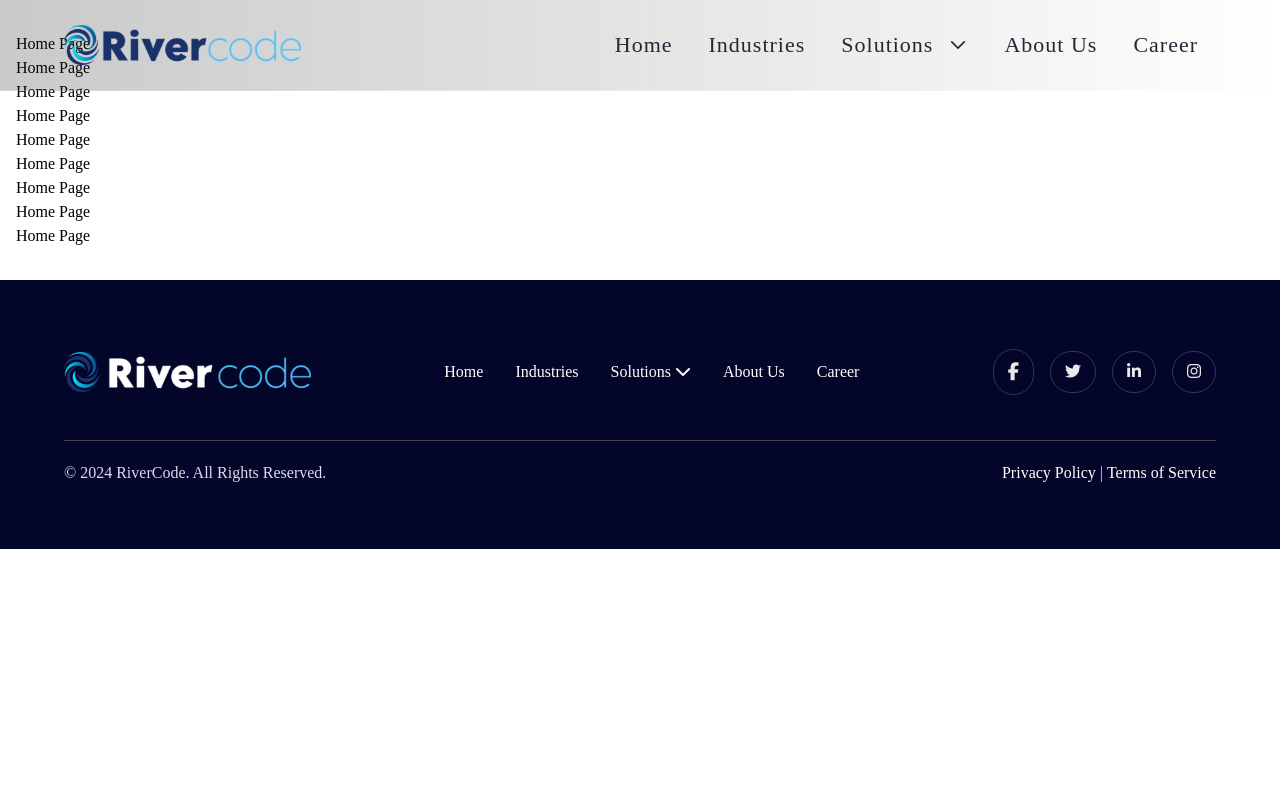
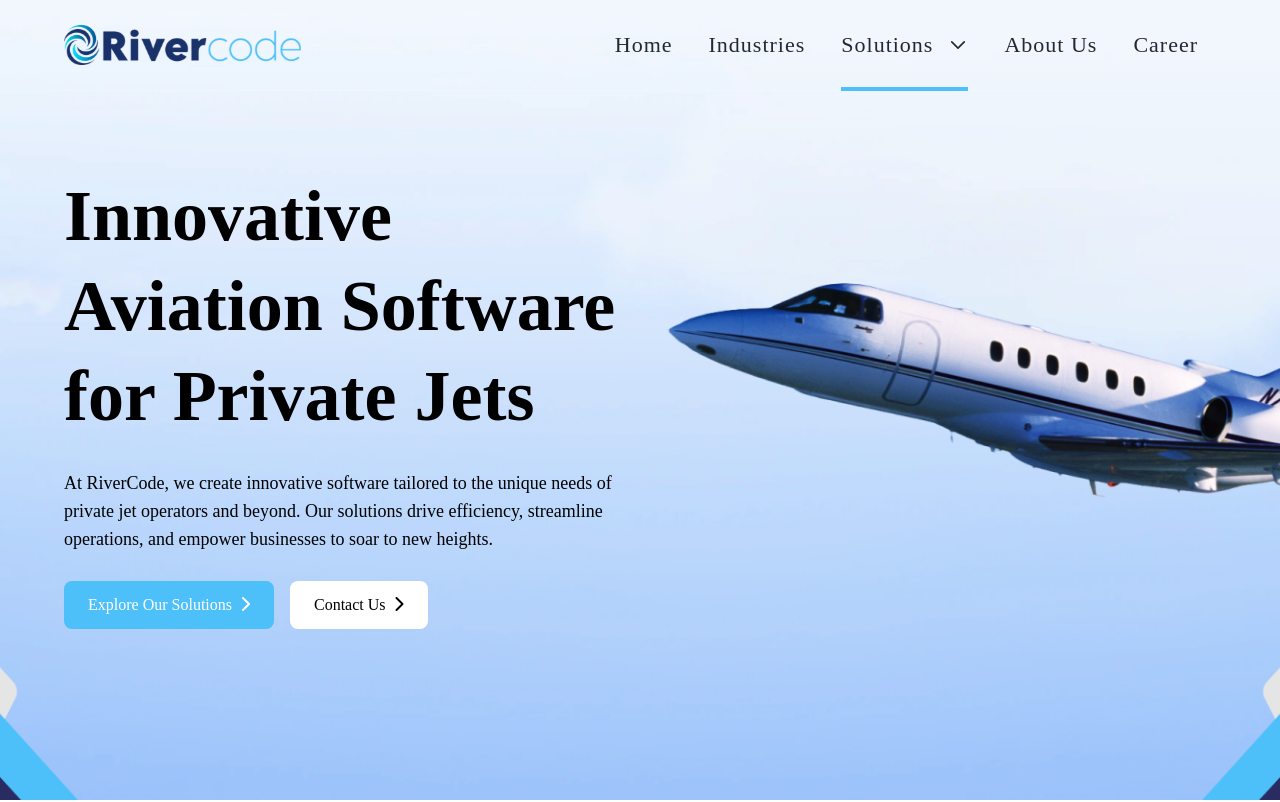
Before and after one commit to ma-foyez/rivercode, a React (Vite) app in the folder apps/frontend/: page / in a window 1280 px wide. Shown: the top 802 px of the page. Built offline with nearby package versions, Linux system fonts and the light colour scheme.

Commit message:
scroll to top add

```diff
--- a/apps/frontend/src/components/features/header/index.tsx
+++ b/apps/frontend/src/components/features/header/index.tsx
@@ -1,212 +1,140 @@
-
 import { useEffect, useState } from 'react';
-import MainLoader from '../../elements/loader/MainLoader';
 import { NavLink } from 'react-router-dom';
 import { navData } from '../../../utils/data/nav_data';
 import logo from '../../../assets/images/logo.svg';
 
 const Header = () => {
-
-    const [windowWidth, setWindowWidth] = useState(typeof window !== 'undefined' ? window.innerWidth : 0);
-    const [isToggle, setIsToggle] = useState<boolean>(false)
-    const [collapseNavbar, setCollapseNavbar] = useState<boolean>(false)
-    const [toggleSubmenu, setToggleSubmenu] = useState<boolean>(false);
-    const [isHoverMenu, setIsHoverMenu] = useState<boolean>(false);
-    const [menuID, setMenuID] = useState<number>(0);
-    const [isHoverActive, setIsHoverActive] = useState<boolean>(false)
-
-    // const isActive = (path: string) => {
-    //     // Extract the first segment of the path
-    //     const firstSegment = router.asPath.split('/')[1];
-    //     // Check if it matches the link property of the menu item
-    //     return `/${firstSegment}` === path;
-    // };
+    const [windowWidth, setWindowWidth] = useState(window.innerWidth);
+    const [isToggle, setIsToggle] = useState(false);
+    const [collapseNavbar, setCollapseNavbar] = useState(false);
+    const [toggleSubmenu, setToggleSubmenu] = useState(false);
+    const [isHoverMenu, setIsHoverMenu] = useState(false);
+    const [menuID, setMenuID] = useState(0);
 
     useEffect(() => {
-        const handleResize = () => {
-            setWindowWidth(typeof window !== 'undefined' ? window.innerWidth : 0);
-        };
+        const handleResize = () => setWindowWidth(window.innerWidth);
+        const handleScroll = () => setIsToggle(window.scrollY >= 90);
 
-        if (typeof window !== 'undefined') {
         window.addEventListener('resize', handleResize);
-        }
+        window.addEventListener('scroll', handleScroll);
 
         return () => {
-            if (typeof window !== 'undefined') {
             window.removeEventListener('resize', handleResize);
-            }
+            window.removeEventListener('scroll', handleScroll);
         };
     }, []);
 
-    const scrollMenu = () => {
-        if (typeof window !== 'undefined' && window.scrollY >= 90) {
-            setIsToggle(true);
-        } else {
-            setIsToggle(false);
-        }
-    };
-
-    // Add an event listener for scroll
-    useEffect(() => {
-        if (typeof window !== 'undefined') {
-            window.addEventListener('scroll', scrollMenu);
-        }
-
-        return () => {
-            if (typeof window !== 'undefined') {
-                window.removeEventListener('scroll', scrollMenu);
-            }
-        };
-    }, []);
-
-    const handleToggleSubmenu = (id: number) => {
+    const handleToggleSubmenu = (id) => {
         if (windowWidth < 991) {
             setToggleSubmenu(!toggleSubmenu);
             setMenuID(id);
         }
-    }
-
-    // if (isLoading) {
-    //     return (
-    //         <MainLoader />
-    //     )
-    // }
-
+    };
 
     return (
-        <>
-            <header className={`relative lg:absolute bg-green header-section ${isToggle === true ? 'sticky' : ''} ${isHoverMenu ? 'bg-white' : 'lg:bg-transparent'}`}>
+        <header className={`relative lg:absolute header-section ${isToggle ? 'sticky' : ''} ${isHoverMenu ? 'bg-white' : 'lg:bg-transparent'}`}>
             <div className="sl-container">
                 <div className="header-area">
                     <div className="header-logo">
-                            <NavLink to={`/`}>
-                                <img
-                                    src={logo}
-                                    alt='myInsight.ai'
-                                    height={200}
-                                    width={200}
-                                    className='w-24 lg:w-auto'
-                                />
+                        <NavLink to="/">
+                            <img src={logo} alt='myInsight.ai' className='w-24 lg:w-auto' />
                         </NavLink>
                     </div>
                     <div className='block lg:hidden'>
-
                         <button onClick={() => setCollapseNavbar(!collapseNavbar)}>
-                                {
-                                    toggleSubmenu ?
+                            {collapseNavbar ? (
                                 <svg xmlns="http://www.w3.org/2000/svg" width="24" height="24" viewBox="0 0 24 24" fill="none">
                                     <path d="M6 18L18 6M6 6L18 18" stroke="white" strokeWidth="1.5" strokeLinecap="round" strokeLinejoin="round" />
-                                        </svg> :
+                                </svg>
+                            ) : (
                                 <svg xmlns="http://www.w3.org/2000/svg" width="24" height="24" viewBox="0 0 24 24" fill="none">
                                     <path d="M3 4H21V6H3V4ZM9 11H21V13H9V11ZM3 18H21V20H3V18Z" fill="white" />
                                 </svg>
-                                }
+                            )}
                         </button>
                     </div>
-                        <div className={`main-menu ${toggleSubmenu === true && 'show-menu'}`}>
+                    <nav className={`main-menu ${collapseNavbar ? 'show-menu' : ''}`}>
                         <div className="mobile-logo-area lg:hidden block bg-green">
                             <div className="px-5 py-3 flex justify-between items-center">
-                                    <NavLink href={`/`}>
-                                        <img
-                                            src={logo}
-                                            alt='myInsight.ai'
-                                            height={200}
-                                            width={200}
-                                            className='w-32'
-                                        />
+                                <NavLink to="/">
+                                    <img src={logo} alt='myInsight.ai' className='w-32' />
                                 </NavLink>
-                                    <div className="menu-close-btn" onClick={() => setCollapseNavbar(!collapseNavbar)}>
+                                <button className="menu-close-btn" onClick={() => setCollapseNavbar(!collapseNavbar)}>
                                     <svg xmlns="http://www.w3.org/2000/svg" width="24" height="24" viewBox="0 0 24 24" fill="none">
                                         <path d="M6 18L18 6M6 6L18 18" stroke="white" strokeWidth="1.5" strokeLinecap="round" strokeLinejoin="round" />
                                     </svg>
-                                    </div>
+                                </button>
                             </div>
                         </div>
                         <ul className="menu-list">
-                                {
-                                    navData && navData.length > 0 && navData.map((nav, idx: number) => (
+                            {navData.map((nav, idx) => (
                                 <li key={idx} className="menu-item" onClick={() => handleToggleSubmenu(idx)} onMouseEnter={() => setIsHoverMenu(true)} onMouseLeave={() => setIsHoverMenu(false)}>
-
-                                            {
-                                                nav.subMenu && nav.subMenu.length > 0 ?
+                                    {nav.subMenu && nav.subMenu.length > 0 ? (
                                         <NavLink
-                                                        className={`menu-link drop-down has_sub_menu ${!isHoverActive  ? 'active' : ''} ${(toggleSubmenu && menuID === idx) ? 'active' : ''}`} to={`/`}
-                                                        onMouseEnter={() => setIsHoverActive(true)}
-                                                        onMouseLeave={() => setIsHoverActive(false)}
+                                            className={({ isActive }) => `menu-link drop-down has_sub_menu ${isActive ? 'active' : ''} ${(toggleSubmenu && menuID === idx) ? 'active' : ''}`}
+                                            to={nav.url}
                                         >
-                                                        <span> {nav.title} </span>
+                                            <span>{nav.title}</span>
                                             <span>
-                                                            {
-                                                                toggleSubmenu ?
+                                                {collapseNavbar ? (
                                                     <svg xmlns="http://www.w3.org/2000/svg" fill="none" viewBox="0 0 24 24" strokeWidth={1.5} stroke="currentColor" className="w-6 h-6">
                                                         <path strokeLinecap="round" strokeLinejoin="round" d="m4.5 15.75 7.5-7.5 7.5 7.5" />
                                                     </svg>
-
-                                                                    :
+                                                ) : (
                                                     <svg xmlns="http://www.w3.org/2000/svg" fill="none" viewBox="0 0 24 24" strokeWidth={2} stroke="currentColor" className="w-5 h-5">
                                                         <path strokeLinecap="round" strokeLinejoin="round" d="m19.5 8.25-7.5 7.5-7.5-7.5" />
                                                     </svg>
-                                                            }
+                                                )}
                                             </span>
-                                                    </NavLink> :
-                                                    <NavLink className={`menu-link drop-down ${(!isHoverActive) ? 'active' : ''}`} to={nav.url}
-                                                        onMouseEnter={() => setIsHoverActive(true)}
-                                                        onMouseLeave={() => setIsHoverActive(false)}
-                                                    > <span> {nav.title} </span> </NavLink>
-                                            }
+                                        </NavLink>
+                    ) : (
+                        <NavLink
+                            className={({ isActive }) => `menu-link ${isActive ? 'active' : ''}`}
+                            to={nav.url}
+                        >
+                            <span>{nav.title}</span>
+                        </NavLink>
+                    )}
 
-                                            {
-                                                windowWidth < 991 ? (
+                    {windowWidth < 991 ? (
                         <ul className={`${nav.subMenu && nav.subMenu.length > 0 ? 'submenu' : ''}`}
-                                                        style={(toggleSubmenu === true && menuID === idx) ? { display: 'block', transition: '0.5s ease', overflow: 'hidden', marginTop: '0px', marginBottom: '0px', height: 'auto' } : { display: 'none' }}
+                            style={(toggleSubmenu && menuID === idx) ? { display: 'block' } : { display: 'none' }}
                         >
-                                                        {
-                                                            nav.subMenu && nav.subMenu.length > 0 && nav.subMenu.map((subNav, subNavIndex: number) => (
-                                                                <li className="sub-item" key={subNavIndex + 1}>
-                                                                    <NavLink className="" to={subNav.url}>
+                            {nav.subMenu && nav.subMenu.map((subNav, subNavIndex) => (
+                                <li className="sub-item" key={subNavIndex}>
+                                    <NavLink className={({ isActive }) => isActive ? 'active' : ''} to={subNav.url}>
                                         {subNav.title}
                                     </NavLink>
                                 </li>
-
-                                                            ))
-                                                        }
+                            ))}
                         </ul>
-                                                ) : (<div className={`${nav.subMenu && nav.subMenu.length > 0 ? 'submenu' : ''}`}>
+                    ) : (
+                        <div className={`${nav.subMenu && nav.subMenu.length > 0 ? 'submenu' : ''}`}>
                             <div className="sl-container">
                                 <div className="flex justify-between items-start">
-                                                            <p className='text-white text-lg lg:text-3xl capitalize'> <span> {nav.subMenu && nav.subMenu.length > 0 && nav.title} </span> </p>
+                                    <p className='text-white text-lg lg:text-3xl capitalize'>
+                                        <span>{nav.subMenu && nav.subMenu.length > 0 && nav.title}</span>
+                                    </p>
                                     <ul className='w-3/4'>
-                                                                {
-                                                                    nav.subMenu && nav.subMenu.length > 0 && nav.subMenu.map((subNav, subNavIndex: number) => (
-                                                                        <li className="sub-item" key={subNavIndex + 1}
-                                                                            onMouseEnter={() => setIsHoverActive(true)}
-                                                                            onMouseLeave={() => setIsHoverActive(false)}
-                                                                        >
-                                                                            <NavLink className="" to={subNav.url}>
+                                        {nav.subMenu && nav.subMenu.map((subNav, subNavIndex) => (
+                                            <li className="sub-item" key={subNavIndex}>
+                                                <NavLink className={({ isActive }) => isActive ? 'active' : ''} to={subNav.url}>
                                                     {subNav.title}
                                                 </NavLink>
                                             </li>
-
-                                                                    ))
-                                                                }
-                                                            </ul>
-                                                        </div>
-
-                                                    </div>
-                                                </div>)
-                                            }
-
-                                        </li>
-                                    ))
-                                }
-
+                                        ))}
                                     </ul>
                                 </div>
                             </div>
                         </div>
+                    )}
+                </li>
+            ))}
+        </ul>
+    </nav>
+</div>
+</div>
 </header>
-
-        </>
     );
 };
 
--- /dev/null
+++ b/apps/frontend/src/components/features/hero/index.tsx
@@ -0,0 +1,36 @@
+import React from 'react';
+import banner from '../../../assets/images/banner.png';
+
+const Hero: React.FC = () => {
+  return (
+    <section
+      className="h-screen w-full bg-cover bg-center bg-no-repeat px-4 md:px-16 grid grid-cols-1 md:grid-cols-2 items-center"
+      style={{ backgroundImage: `url(${banner})` }}
+    >
+      <div className="w-full flex flex-col gap-7">
+        <h1 className="text-4xl md:text-[72px] font-bold leading-tight">
+          Innovative Aviation Software for Private Jets
+        </h1>
+        <p className="text-base md:text-lg">
+          At RiverCode, we create innovative software tailored to the unique needs of private jet operators and beyond.
+          Our solutions drive efficiency, streamline operations, and empower businesses to soar to new heights.
+        </p>
+        <div className="flex gap-4 flex-col md:flex-row">
+          <button className="text-white bg-[#4EC0F9] py-3 px-6 rounded-lg hover:bg-[#3BA0D9] transition-colors duration-300">
+            Explore Our Solutions
+            <i className="fa-solid fa-chevron-right ml-2"></i>
+          </button>
+          <a
+            href="#contact"
+            className="bg-white py-3 px-6 rounded-lg text-center hover:bg-gray-100 transition-colors duration-300"
+          >
+            Contact Us
+            <i className="fa-solid fa-chevron-right ml-2"></i>
+          </a>
+        </div>
+      </div>
+    </section>
+  );
+};
+
+export default Hero;
--- a/apps/frontend/src/components/features/layouts/index.tsx
+++ b/apps/frontend/src/components/features/layouts/index.tsx
@@ -2,13 +2,15 @@ import React from 'react';
 import { Outlet } from 'react-router-dom';
 import Header from '../header';
 import Footer from '../footer';
+import ScrollToTop from '../../elements/ScrollToTop';
 
 const Layout: React.FC = () => {
   return (
     <div className="bg-white">
       <Header />
-      <main className="container mx-auto px-4 py-8">
+      <main className="">
         <Outlet />
+        <ScrollToTop />
       </main>
       <Footer/>
     </div>
--- a/apps/frontend/src/pages/home.tsx
+++ b/apps/frontend/src/pages/home.tsx
@@ -1,17 +1,11 @@
 import React from 'react';
+import Hero from '../components/features/hero';
 
 const HomePage = () => {
     return (
         <div>
-            <h2>Home Page</h2>
-            <h2>Home Page</h2>
-            <h2>Home Page</h2>
-            <h2>Home Page</h2>
-            <h2>Home Page</h2>
-            <h2>Home Page</h2>
-            <h2>Home Page</h2>
-            <h2>Home Page</h2>
-            <h2>Home Page</h2>
+           <Hero/> <br />
+           <Hero/>
         </div>
     );
 };
--- a/apps/frontend/src/styles/header.css
+++ b/apps/frontend/src/styles/header.css
@@ -83,10 +83,7 @@
 }
 
 header {
-	background-image: -webkit-gradient(linear, left top, right top, from(rgba(23, 24, 26, 0.116)), to(rgba(43, 41, 41, 0)));
-	background-image: linear-gradient(90deg, rgba(23, 24, 26, 0.233), rgba(255, 255, 255, 0));
 	width: 100%;
-	/* position: absolute; */
 	top: 0;
 	left: 0;
 	z-index: 95;
@@ -106,7 +103,7 @@ header.sticky {
 	top: 0;
 	left: 0;
 	z-index: 9999;
-	background: #0F6A39 !important;
+	background: #ffffff !important;
 	color: #232834;
 	-webkit-transition: 0.2s ease;
 	transition: 0.2s ease;
@@ -202,7 +199,7 @@ header.sticky .main-menu .menu-list .menu-item .menu-link {
 	position: relative;
 }
 
-/* .main-menu .menu-list .menu-item .menu-link::before {
+.main-menu .menu-list .menu-item .menu-link::before {
 	content: '';
 	position: absolute;
 	bottom: -1px;
@@ -218,7 +215,7 @@ header.sticky .main-menu .menu-list .menu-item .menu-link {
 	-webkit-transition: 0.4s ease-in;
 	transition: 0.4s ease-in;
 	z-index: -1;
-} */
+}
 
 
 .main-menu .menu-list .menu-item .menu-link:hover::before, .main-menu .menu-list .menu-item .menu-link.drop-down.active::before {
@@ -417,17 +414,6 @@ header.sticky .main-menu .menu-list .menu-item .menu-link {
 		position: relative;
 	}
 
-	/* .main-menu .menu-list .menu-item .drop-down::after {
-		content: '+';
-		position: absolute;
-		top: 50%;
-		-webkit-transform: translateY(-50%);
-		transform: translateY(-50%);
-		right: 0;
-		color: #fff;
-		font-size: 22px;
-	} */
-
 	.main-menu .menu-list .menu-item .submenu {
 		opacity: 1;
 		position: relative;
```
Also changed, not shown: apps/frontend/src/components/elements/ScrollToTop/index.tsx (+20 -25 lines), apps/frontend/src/styles/index.css (+76 -0 lines). Lines whose indentation alone changed are shown as unchanged.
